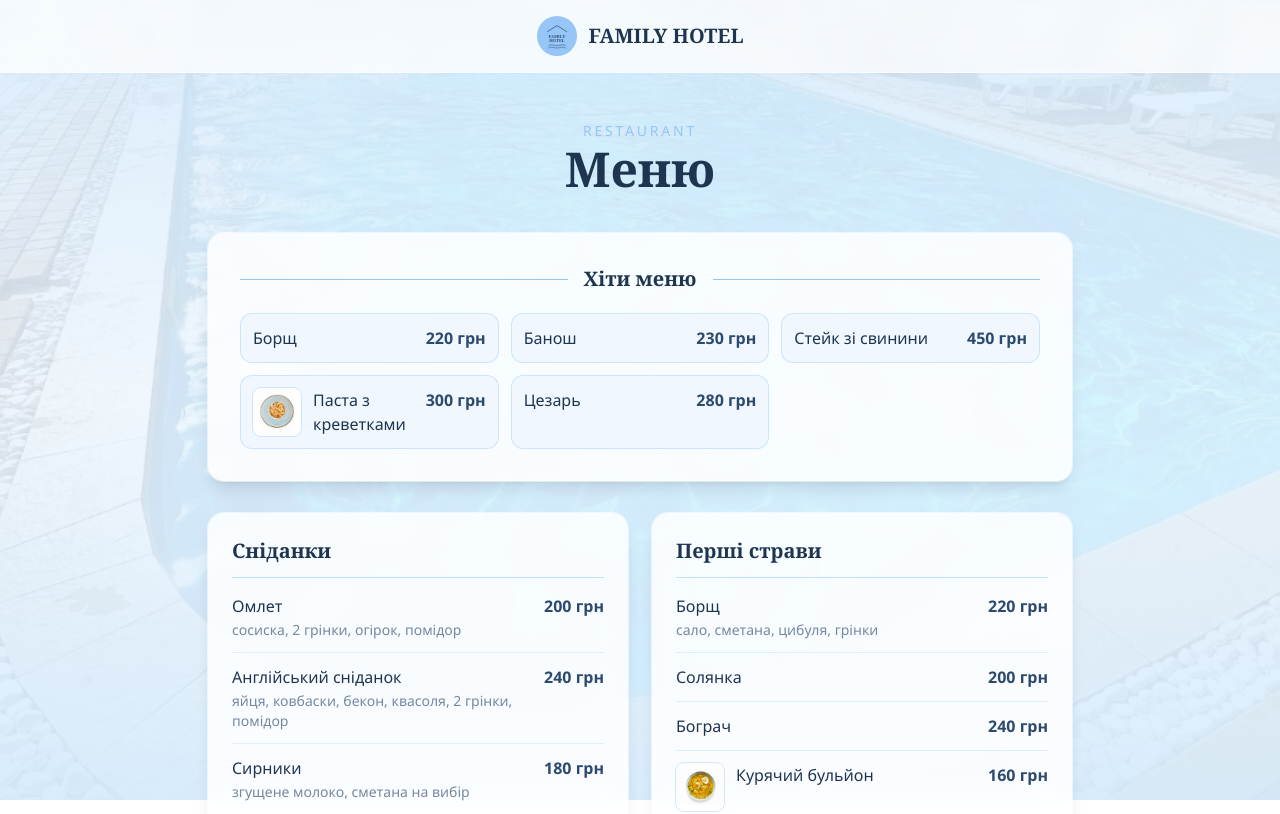
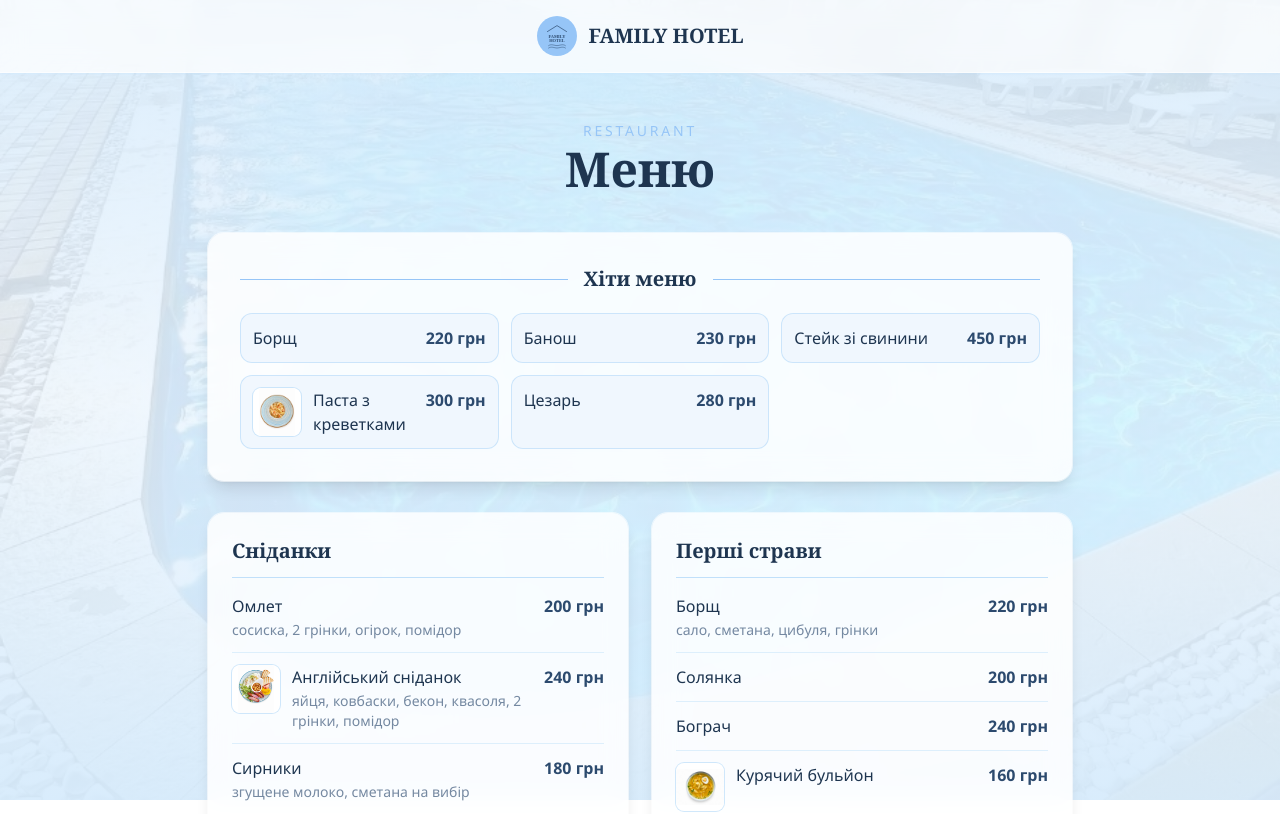
Before and after one commit to roman-alex/family-hotel, a React (Vite) app: page /restaurant in a window 1280 px wide. Shown: the top 814 px of the page. Built offline with nearby package versions, Linux system fonts and the light colour scheme.

Commit message:
add menu item

```diff
--- a/src/data/restaurantMenu.ts
+++ b/src/data/restaurantMenu.ts
@@ -33,6 +33,7 @@ export const menuSections: MenuSection[] = [
         name: 'Англійський сніданок',
         description: 'яйця, ковбаски, бекон, квасоля, 2 грінки, помідор',
         price: 240,
+        image: 'images/dishes/anglijskyj-snidanok.png',
       },
       {
         name: 'Сирники',
```
Also changed, not shown: public/images/dishes/anglijskyj-snidanok.png (added).
